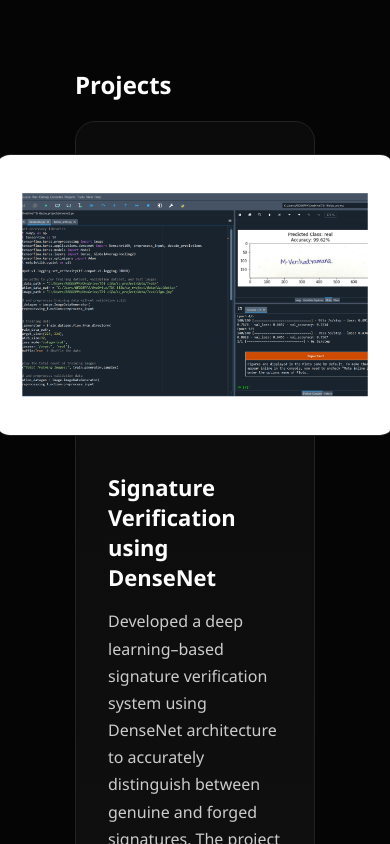
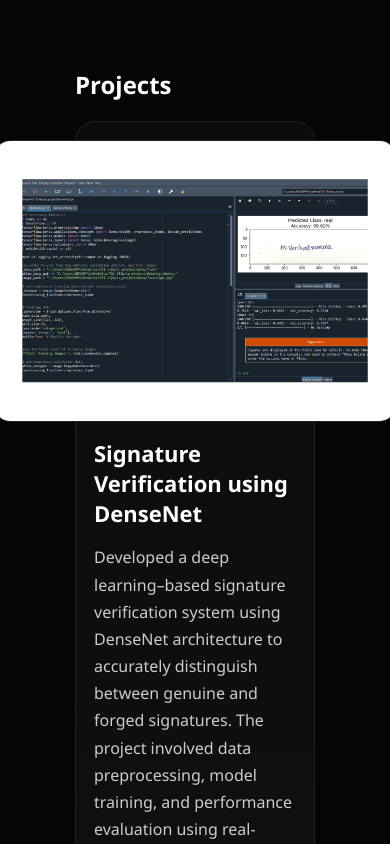
Before and after one commit to ReddeppaNakka/My-Portfolio, a React (Create React App) app: page / in a window 390 px wide. Shown: the part 8600-9444 px from the top of the page. Built offline with nearby package versions, Linux system fonts and the light colour scheme.

Commit message:
Update styles in App.css

```diff
--- a/src/App.css
+++ b/src/App.css
@@ -338,6 +338,7 @@ body {
   display: inline-flex;
   align-items: center;
 }
+
 
 .rotating-text {
   font-size: clamp(22px, 5vw, 48px);
@@ -781,6 +782,12 @@ body {
   color: #00ff99;
 }
 
+@media (max-width: 480px) {
+  .project-card {
+    gap: 16px;
+    padding: 18px;
+  }
+}
 
 /* ===== CONTACT ===== */
 .contact {
```
